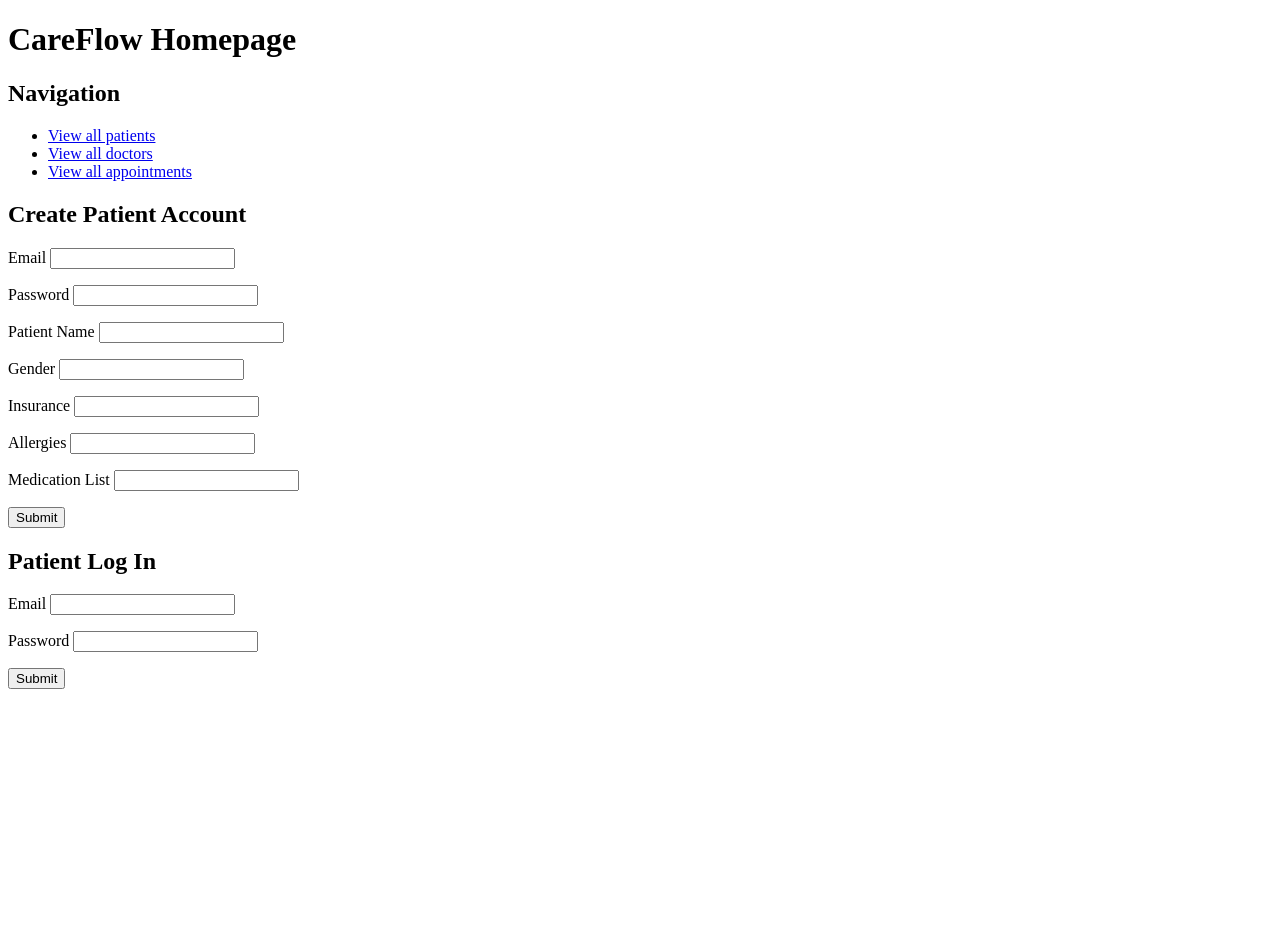
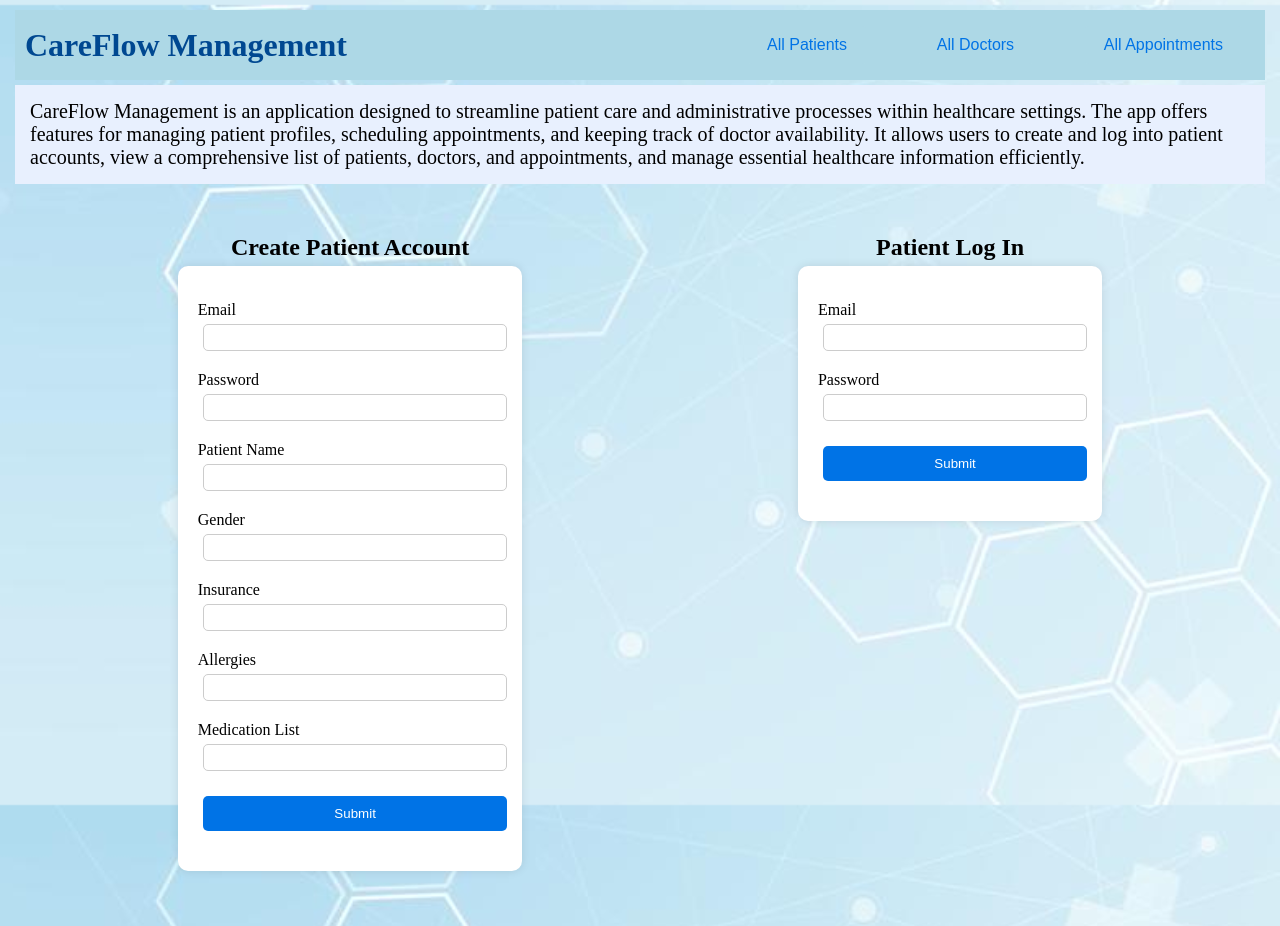
Before and after one commit to AlexBolyakov/python-capstone, a Flask app: page / in a window 1280 px wide. Before the commit the page ends 689 px from the top, so only its background shows below. Run offline with Flask 2, Linux system fonts and the light colour scheme.

Commit message:
CSS added to the whole project

```diff
--- a/server.py
+++ b/server.py
@@ -67,6 +67,9 @@ def register_patient():
     allergies = request.form.get("allergies")
     medications = request.form.get("medications")
 
+    if not all([email, password, patient_name, gender, insurance, allergies, medications]):
+        flash("Data entry is missing. Please fill out all fields.")
+        return redirect("/")
 
     patient = crud.get_patient_by_email(email)
     if patient:
@@ -85,6 +88,10 @@ def patient_login():
     email = request.form.get("patient_email")
     password = request.form.get("password")
 
+    if not all([email, password]):
+        flash("Data entry is missing. Please fill out all fields.")
+        return redirect("/")
+
     patient = crud.get_patient_by_email(email)
     if patient and patient.password == password:
         session["patient_email"] = patient.patient_email
--- /dev/null
+++ b/static/css/styles.css
@@ -0,0 +1,154 @@
+* {
+    margin: 5px;
+    padding: 0px;
+  }
+  body {
+    background-image: url('images/background.jpg');
+    background-size: cover;
+    background-position: center;
+    background-repeat: no-repeat;
+    background-attachment: fixed;
+  }
+  header {
+    background-color: lightblue;
+    color: #004891;
+    height: 70px;
+    display: flex;
+    align-items: center;
+    justify-content: space-between;
+    position: sticky;
+    top: 0px;
+  }
+  nav {
+    display: flex;
+    justify-content: space-between;
+    width: 500px;
+    margin-right: 20px;
+  }
+  .btn {
+    background-color: lightblue;
+    color: #0073e6;
+    border: none;
+    padding: 10px 20px;
+    text-align: center;
+    text-decoration: none;
+    display: inline-block;
+    font-size: 16px;
+    margin: 4px 2px;
+    cursor: pointer;
+    border-radius: 5px;
+  }
+
+  .btn:hover {
+    background-color: #3bb7d3;
+  }
+
+  article {
+    margin-bottom: 20px;
+    background-color: #e8f0fe;
+    padding: 15px;
+    font-size: 20px;
+    justify-content: center;
+
+    /* font-size: 20px;
+    padding-top: 5px;
+    padding-bottom: 5px; */
+  }
+
+  main {
+    display: flex;
+    justify-content: space-around;
+    margin: 20px auto;
+    padding: 20px;
+    max-width: 1200px;
+  }
+
+  form {
+    background-color: white;
+    padding: 20px;
+    border-radius: 10px;
+    box-shadow: 0 0 10px rgba(0, 0, 0, 0.1);
+  }
+
+  h2 {
+    text-align: center;
+  }
+
+  p {
+    margin: 15px 0;
+  }
+  input[type="text"], input[type="password"] {
+    width: 100%;
+    padding: 5px;
+    margin-top: 5px;
+    box-sizing: border-box;
+    border-radius: 5px;
+    border: 1px solid #ccc;
+  }
+  input[type="submit"] {
+    background-color: #0073e6;
+    color: white;
+    border: none;
+    padding: 10px;
+    width: 100%;
+    cursor: pointer;
+    border-radius: 5px;
+  }
+
+  input[type="submit"]:hover {
+    background-color: #005bb5;
+  }
+
+  a {
+    text-decoration: none;
+    color: #3498db;
+}
+
+a:hover {
+    color: #2980b9;
+}
+
+li {
+  list-style-type: none;
+  margin: 10px 0;
+  padding: 10px;
+  background-color: #ecf0f1;
+  border-radius: 5px;
+  width: 100%;
+  max-width: 600px;
+  text-align: center;
+}
+
+
+ul {
+  padding: 0;
+  width: 100%;
+  display: flex;
+  flex-direction: column;
+  align-items: center;
+}
+.all-patients {
+  font-size: 24px;
+  font-weight: bold;
+  color: #2c3e50;
+  margin-bottom: 20px;
+  text-align: center;
+}
+
+.btn-to-go {
+  background-color: lightblue;
+  color: #0073e6;
+  border: none;
+  padding: 10px 20px;
+  text-align: center;
+  text-decoration: none;
+  font-size: 16px;
+  margin: 4px 2px;
+  cursor: pointer;
+  border-radius: 5px;
+  align-items: center;
+}
+.container {
+  text-align: center;
+  width: 100%;
+}
--- a/templates/base.html
+++ b/templates/base.html
@@ -6,7 +6,7 @@
     <title>
       {% block title %}{% endblock %}
     </title>
-
+    <link rel="stylesheet" href="{{ url_for('static', filename='css/styles.css') }}">
     {% block head %}{% endblock %}
   </head>
   <body>
--- a/templates/doctor_details.html
+++ b/templates/doctor_details.html
@@ -3,6 +3,10 @@
 {% block title %}{{ doctor.doctor_name }} - Details{% endblock %}
 
 {% block body %}
+<div class="container">
+  <a href="/">
+    <button class="btn-to-go">Go to Homepage</button>
+  </a>
 
 <h1>Doctor Information</h1>
 
@@ -46,5 +50,5 @@
   </form> -->
 
 
-
+</div>
 {% endblock %}
--- a/templates/homepage.html
+++ b/templates/homepage.html
@@ -2,15 +2,24 @@
 {% block title %}CareFlow Homepage{% endblock %}
 
 {% block body %}
-    <h1>CareFlow Homepage</h1>
+<header>
+  <div>
+    <h1>CareFlow Management</h1>
+  </div>
+  <nav>
+      <button class="btn" onclick="window.location.href='/patients'">All Patients</button>
+      <button class="btn" onclick="window.location.href='/doctors'">All Doctors</button>
+      <button class="btn" onclick="window.location.href='/appointments'">All Appointments</button>
+  </nav>
 
-    <h2>Navigation</h2>
-    <ul>
-        <li><a href="/patients">View all patients</a></li>
-        <li><a href="/doctors">View all doctors</a></li>
-        <li><a href="/appointments">View all appointments</a></li>
-    </ul>
 
+</header>
+<article>
+  CareFlow Management is an application designed to streamline patient care and administrative processes within healthcare settings. The app offers features for managing patient profiles, scheduling appointments, and keeping track of doctor availability. It allows users to create and log into patient accounts, view a comprehensive list of patients, doctors, and appointments, and manage essential healthcare information efficiently.
+</article>
+
+<main>
+  <div class="create-form">
     <h2>Create Patient Account</h2>
   <form action="/patients" method="POST">
     <p>
@@ -45,8 +54,9 @@
       <input type="submit">
     </p>
   </form>
+  </div>
 
-
+  <div class="login">
   <h2>Patient Log In</h2>
 
   <form action="/login" method="POST">
@@ -62,4 +72,6 @@
       <input type="submit">
     </p>
   </form>
+  </div>
+</main>
 {% endblock %}
--- a/templates/patient_details.html
+++ b/templates/patient_details.html
@@ -3,6 +3,10 @@
 {% block title %}{{ patient.patient_name }} - Details{% endblock %}
 
 {% block body %}
+<div class="container">
+    <a href="/">
+      <button class="btn-to-go">Go to Homepage</button>
+    </a>
 
 <h1>Patient Demographics</h1>
 
@@ -12,4 +16,6 @@
 <h2>Insurance: {{ patient.insurance }}</h2>
 <h2>Allergies: {{ patient.allergies }}</h2>
 <h2>Medical History: {{ patient.medications }}</h2>
+
+</div>
 {% endblock %}
```
Also changed, not shown: templates/all_appointments.html (+7 -2 lines), templates/all_doctors.html (+6 -3 lines), templates/all_patients.html (+9 -4 lines), templates/appointment_details.html (+5 -2 lines), static/css/images/background.jpg (added).
